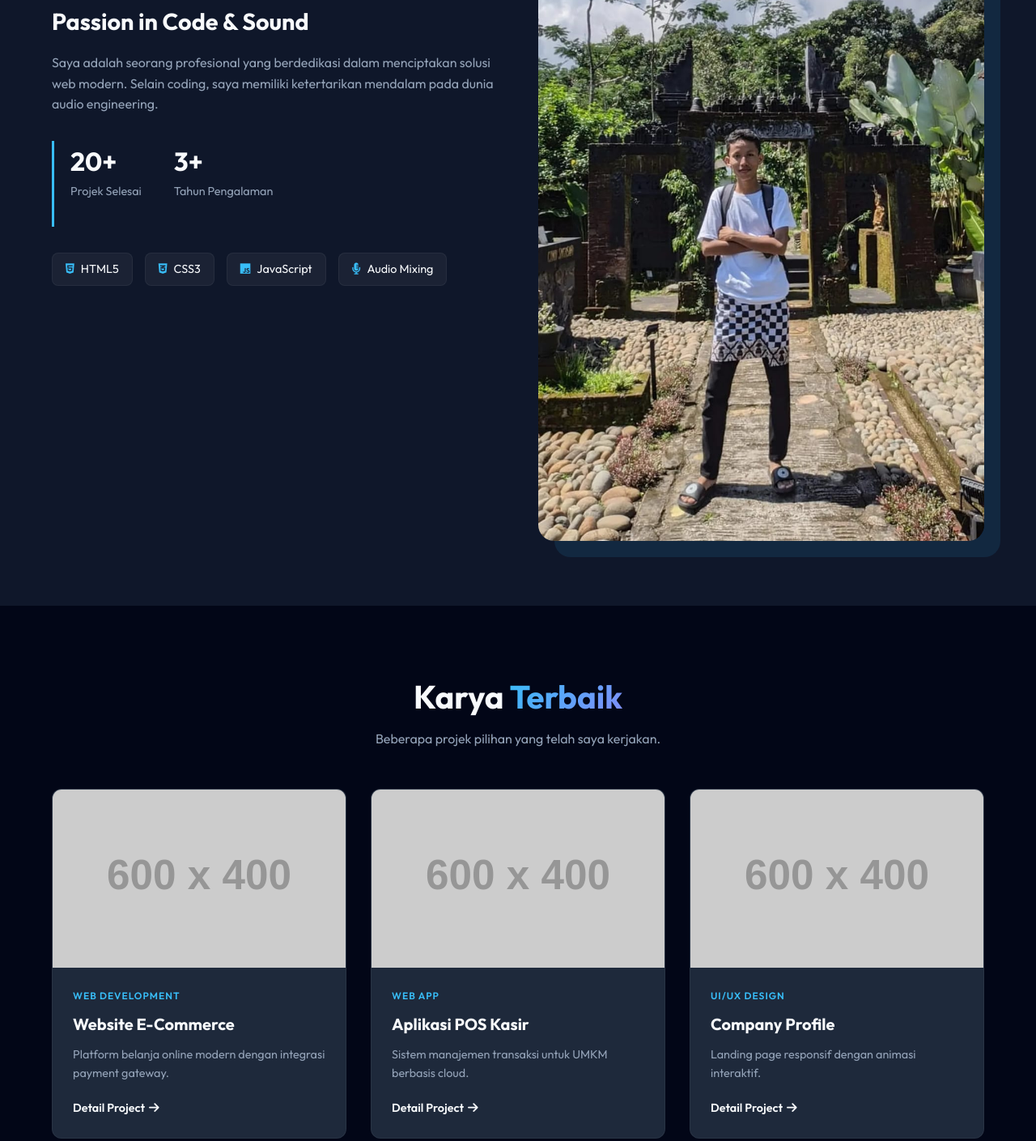
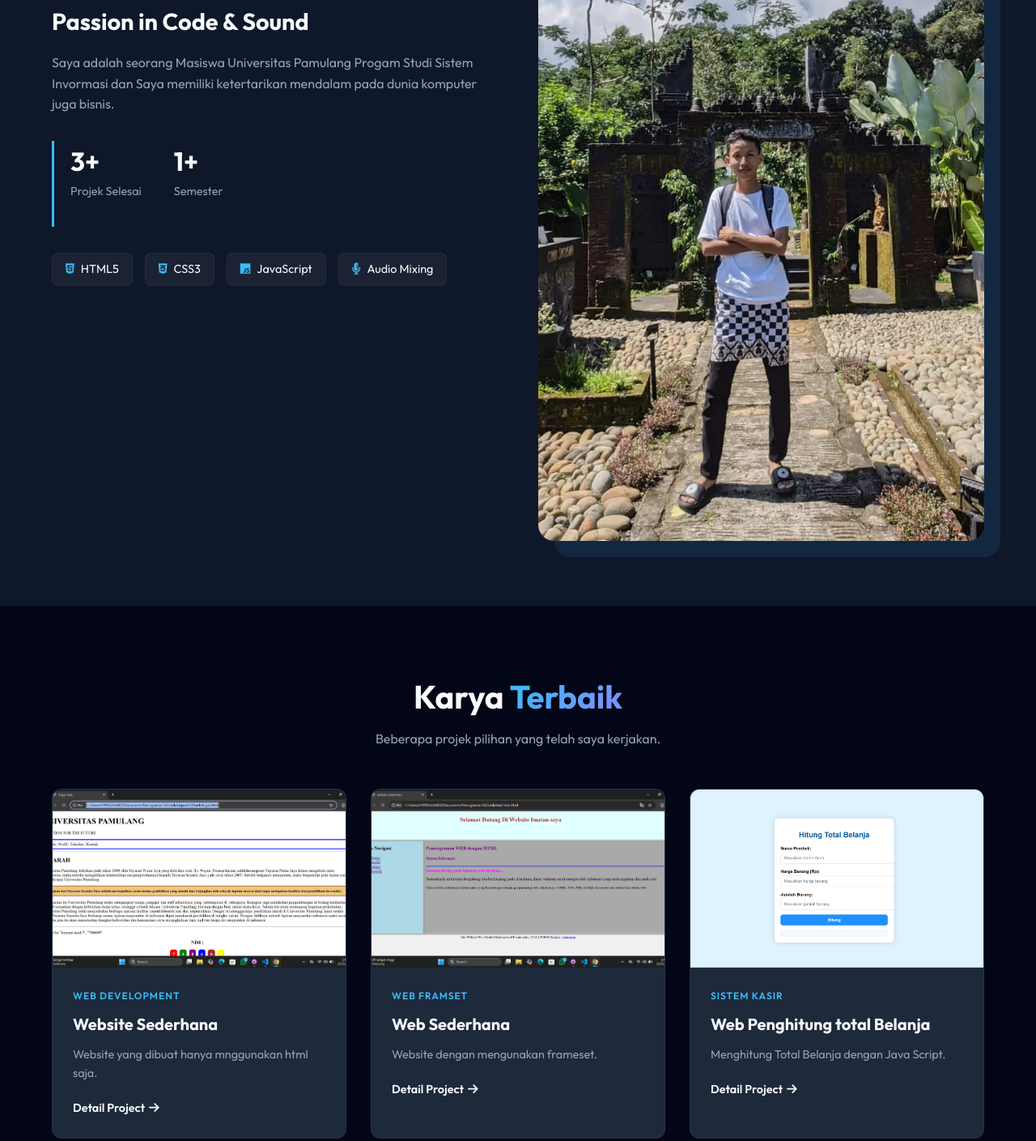
Before and after one commit to nyamsyah-ctrl/Portofolio, a plain HTML site: page index.html in a window 1280 px wide. Shown: the part 1264-2673 px from the top of the page at 81% size. Drawn offline with Linux system fonts and the light colour scheme; placeholder pictures from the web are drawn by us.

Commit message:
tambahan

```diff
--- a/index.html
+++ b/index.html
@@ -65,18 +65,18 @@
           <div class="about-text">
             <h3>Passion in Code & Sound</h3>
             <p>
-              Saya adalah seorang profesional yang berdedikasi dalam menciptakan
-              solusi web modern. Selain coding, saya memiliki ketertarikan
-              mendalam pada dunia audio engineering.
+              Saya adalah seorang Masiswa Universitas Pamulang Progam Studi
+              Sistem Invormasi dan Saya memiliki ketertarikan mendalam pada
+              dunia komputer juga bisnis.
             </p>
             <div class="stats">
               <div class="stat-item">
-                <h4>20+</h4>
+                <h4>3+</h4>
                 <p>Projek Selesai</p>
               </div>
               <div class="stat-item">
-                <h4>3+</h4>
-                <p>Tahun Pengalaman</p>
+                <h4>1+</h4>
+                <p>Semester</p>
               </div>
             </div>
             <ul class="skills-list">
@@ -110,7 +110,7 @@
           <div class="card project-card">
             <div class="card-image-wrapper">
               <img
-                src="projek1.jpg"
+                src="Screenshot 2025-12-21 134338.png"
                 alt="E-Commerce"
                 onerror="this.src='https://placehold.co/600x400/1e293b/FFF?text=E-Commerce'"
                 class="card-img gallery-trigger"
@@ -121,10 +121,8 @@
             </div>
             <div class="card-body">
               <span class="tag">Web Development</span>
-              <h3>Website E-Commerce</h3>
-              <p>
-                Platform belanja online modern dengan integrasi payment gateway.
-              </p>
+              <h3>Website Sederhana</h3>
+              <p>Website yang dibuat hanya mnggunakan html saja.</p>
               <a href="#" class="read-more"
                 >Detail Project <i class="fas fa-arrow-right"></i
               ></a>
@@ -134,7 +132,7 @@
           <div class="card project-card">
             <div class="card-image-wrapper">
               <img
-                src="projek2.jpg"
+                src="Screenshot 2025-12-21 134423.png"
                 alt="Kasir App"
                 onerror="this.src='https://placehold.co/600x400/1e293b/FFF?text=App+Kasir'"
                 class="card-img gallery-trigger"
@@ -144,9 +142,9 @@
               </div>
             </div>
             <div class="card-body">
-              <span class="tag">Web App</span>
-              <h3>Aplikasi POS Kasir</h3>
-              <p>Sistem manajemen transaksi untuk UMKM berbasis cloud.</p>
+              <span class="tag">Web Framset</span>
+              <h3>Web Sederhana</h3>
+              <p>Website dengan mengunakan frameset.</p>
               <a href="#" class="read-more"
                 >Detail Project <i class="fas fa-arrow-right"></i
               ></a>
@@ -156,7 +154,7 @@
           <div class="card project-card">
             <div class="card-image-wrapper">
               <img
-                src="projek3.jpg"
+                src="Screenshot 2025-12-21 134304.png"
                 alt="Landing Page"
                 onerror="this.src='https://placehold.co/600x400/1e293b/FFF?text=Landing+Page'"
                 class="card-img gallery-trigger"
@@ -166,9 +164,9 @@
               </div>
             </div>
             <div class="card-body">
-              <span class="tag">UI/UX Design</span>
-              <h3>Company Profile</h3>
-              <p>Landing page responsif dengan animasi interaktif.</p>
+              <span class="tag">Sistem Kasir</span>
+              <h3>Web Penghitung total Belanja</h3>
+              <p>Menghitung Total Belanja dengan Java Script.</p>
               <a href="#" class="read-more"
                 >Detail Project <i class="fas fa-arrow-right"></i
               ></a>
@@ -196,7 +194,7 @@
             </div>
             <div class="card-body">
               <h3>Suara Alam</h3>
-              <p class="date">Recorded: Jan 2024</p>
+              <p class="date">Recorded: Jan 2025</p>
               <audio controls>
                 <source src="audio_alam.mp3" type="audio/mpeg" />
               </audio>
@@ -256,7 +254,7 @@
           </div>
           <div class="contact-item">
             <i class="fas fa-map-marker-alt"></i>
-            <span>Jakarta, Indonesia</span>
+            <span>Pamulang, Indonesia</span>
           </div>
           <div class="social-icons">
             <a href="#"><i class="fab fa-github"></i></a>
@@ -292,7 +290,7 @@
     <footer>
       <div class="container">
         <p>
-          &copy; 2024 Portofolio Saya. <br /><span
+          &copy; 2025 Portofolio Saya. <br /><span
             style="font-size: 0.8rem; opacity: 0.7"
             >Designed with passion.</span
           >
```
Also changed, not shown: Screenshot 2025-12-21 134304.png (added), Screenshot 2025-12-21 134338.png (added), Screenshot 2025-12-21 134423.png (added).
